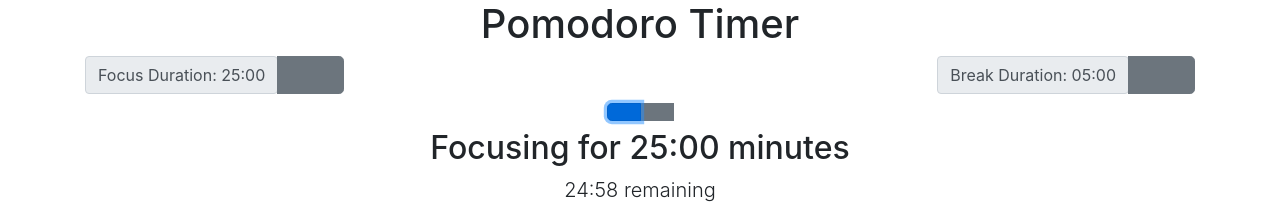
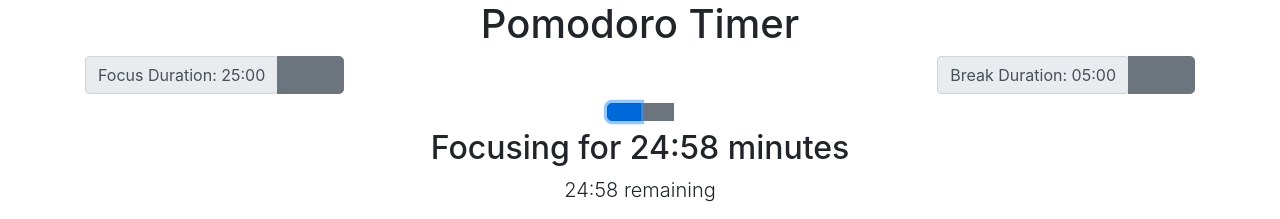
Before and after one commit to yelin1009/pomodoro_react, a React (Create React App) app: page / in a window 1280 px wide. Both pictures are taken after a click on the button 623 px from the left and 111 px from the top of the page. Shown: the top 219 px of the page. Built offline with nearby package versions, Linux system fonts and the light colour scheme; a web font is replaced by a local one.

Commit message:
Fourth Commit - interval & progress bar done

```diff
--- a/package.json
+++ b/package.json
@@ -8,8 +8,10 @@
     "@testing-library/user-event": "12.0.11",
     "moment": "^2.29.1",
     "react": "^16.13.1",
+    "react-audio-player": "^0.16.1",
     "react-dom": "^16.13.1",
-    "react-scripts": "3.4.3"
+    "react-scripts": "3.4.3",
+    "use-sound": "^2.0.1"
   },
   "scripts": {
     "build": "react-scripts build",
--- a/src/pomodoro/Break.js
+++ b/src/pomodoro/Break.js
@@ -1,19 +1,10 @@
 import React from "react";
 
 function Break({
-  breakLength,
+  formattedBreakLength,
   decrementBreakLengthByOne,
   incrementBreakLengthByOne,
 }) {
-  // Break Length Formatization
-
-  const breakMinutes = Math.floor(breakLength / 60);
-  const breakSeconds = breakLength % 60;
-  let formattedBreakLength =
-    breakMinutes.toString().padStart(2, "0") +
-    ":" +
-    breakSeconds.toString().padStart(2, "0");
-
   return (
     <div className="col">
       <div className="float-right">
--- a/src/pomodoro/Focus.js
+++ b/src/pomodoro/Focus.js
@@ -1,19 +1,10 @@
 import React from "react";
 
 function Focus({
-  focusLength,
+  formattedFocusLength,
   decrementFocusLengthByOneMinute,
   incrementFocusLengthByOne,
 }) {
-  // Focus Length formatization
-
-  const focusMinutes = Math.floor(focusLength / 60);
-  const focusSeconds = focusLength % 60;
-  let formattedFocusLength =
-    focusMinutes.toString().padStart(2, "0") +
-    ":" +
-    focusSeconds.toString().padStart(2, "0");
-
   return (
     <div className="col">
       <div className="input-group input-group-lg mb-2">
--- a/src/pomodoro/Pomodoro.js
+++ b/src/pomodoro/Pomodoro.js
@@ -15,6 +15,9 @@ function Pomodoro() {
   // Timer starts out paused
   const [isTimerRunning, setIsTimerRunning] = useState(false);
   const [isPaused, setIsPaused] = useState("");
+  const [hidden, setHidden] = useState(false);
+  const [progress, setProgress] = useState(0);
+  const [ariaValue, setAriaValue] = useState("0");
 
   //Focus Length Decrementation / Incrementation
 
@@ -51,15 +54,6 @@ function Pomodoro() {
     setBreakLength(breakLength + 60);
   };
 
-  //formatted FocusLength
-
-  const focusMinutes = Math.floor(focusLength / 60);
-  const focusSeconds = focusLength % 60;
-  let formattedFocusLength =
-    focusMinutes.toString().padStart(2, "0") +
-    ":" +
-    focusSeconds.toString().padStart(2, "0");
-
   // Break Length Formatization
 
   const breakMinutes = Math.floor(breakLength / 60);
@@ -68,6 +62,15 @@ function Pomodoro() {
     breakMinutes.toString().padStart(2, "0") +
     ":" +
     breakSeconds.toString().padStart(2, "0");
+
+  // Focus Length formatization
+
+  const focusMinutes = Math.floor(focusLength / 60);
+  const focusSeconds = focusLength % 60;
+  let formattedFocusLength =
+    focusMinutes.toString().padStart(2, "0") +
+    ":" +
+    focusSeconds.toString().padStart(2, "0");
 
   //TimeLeft formatization
 
@@ -89,18 +92,20 @@ function Pomodoro() {
   useInterval(
     () => {
       // ToDo: Implement what should happen when the timer is running
-
+      let newProgress = 100 / focusLength;
       if (timeLeft > 0) {
         setTimeLeft(timeLeft - 1);
-        audioElement.current.play();
+        setProgress(progress + newProgress);
+        setAriaValue(progress.toString());
       } else if (timeLeft === 0) {
-        //switch to breakTime
-
+        setProgress(0);
+        setAriaValue("0");
         if (currentSessionType === "Focus") {
+          newProgress = 100 / breakLength;
           setCurrentSessionType("Break");
           setCurrentState("On Break");
+          setTimeLeft(breakLength);
           //setTimeLeft to breakTimeLength
-          setTimeLeft(breakLength);
         } else if (currentSessionType === "Break") {
           //Switch back to focusTime
 
@@ -119,6 +124,7 @@ function Pomodoro() {
     setIsTimerRunning((prevState) => !prevState);
     if (!isTimerRunning) {
       setIsPaused("");
+      setHidden(true);
     } else {
       setIsPaused("Paused");
     }
@@ -129,6 +135,11 @@ function Pomodoro() {
     //clear the timeout interval
     setTimeLeft(focusLength);
     setIsTimerRunning(false);
+    setHidden(false);
+    setProgress(0);
+    setAriaValue("0");
+    setCurrentSessionType("Focus");
+    setCurrentState("Focus");
     // set the interval null
     // set the sessiontype to 'Session'
   };
@@ -139,12 +150,12 @@ function Pomodoro() {
     <div className="pomodoro">
       <div className="row">
         <Focus
-          focusLength={focusLength}
+          formattedFocusLength={formattedFocusLength}
           decrementFocusLengthByOneMinute={decrementFocusLengthByOne}
           incrementFocusLengthByOne={incrementFocusLengthByOne}
         />
         <Break
-          breakLength={breakLength}
+          formattedBreakLength={formattedBreakLength}
           decrementBreakLengthByOne={decrementBreakLengthByOne}
           incrementBreakLengthByOne={incrementBreakLengthByOne}
         />
@@ -188,10 +199,10 @@ function Pomodoro() {
       </div>
       <TimeLeft
         currentState={currentState}
-        formattedFocusLength={formattedFocusLength}
         formattedTimeLeft={formattedTimeLeft}
         isPaused={isPaused}
-        isTimeRunning={isTimerRunning}
+        hidden={hidden}
+        ariaValue={ariaValue}
       />
     </div>
   );
--- a/src/pomodoro/TimeLeft.js
+++ b/src/pomodoro/TimeLeft.js
@@ -2,20 +2,20 @@ import React from "react";
 
 function TimeLeft({
   currentState,
-  formattedFocusLength,
   formattedTimeLeft,
   isPaused,
-  isTimeRunning,
+  hidden,
+  ariaValue,
 }) {
   return (
-    isTimeRunning && (
+    hidden && (
       <div>
         {/* TODO: This area should show only when a focus or break session is running or pauses */}
         <div className="row mb-2">
           <div className="col">
             {/* TODO: Update message below to include current session (Focusing or On Break) and total duration */}
             <h2 data-testid="session-title">
-              {currentState} for {formattedFocusLength} minutes
+              {currentState} for {formattedTimeLeft} minutes
             </h2>
             {/* TODO: Update message below to include time remaining in the current session */}
             <p className="lead" data-testid="session-sub-title">
@@ -32,8 +32,8 @@ function TimeLeft({
                 role="progressbar"
                 aria-valuemin="0"
                 aria-valuemax="100"
-                aria-valuenow="0" // TODO: Increase aria-valuenow as elapsed time increases
-                style={{ width: "0%" }} // TODO: Increase width % as elapsed time increases
+                aria-valuenow={ariaValue} // TODO: Increase aria-valuenow as elapsed time increases
+                style={{ width: `${ariaValue}%` }} // TODO: Increase width % as elapsed time increases
               />
             </div>
           </div>
```
Also changed, not shown: 1 other file (tests, documents, lock files or other folders).
